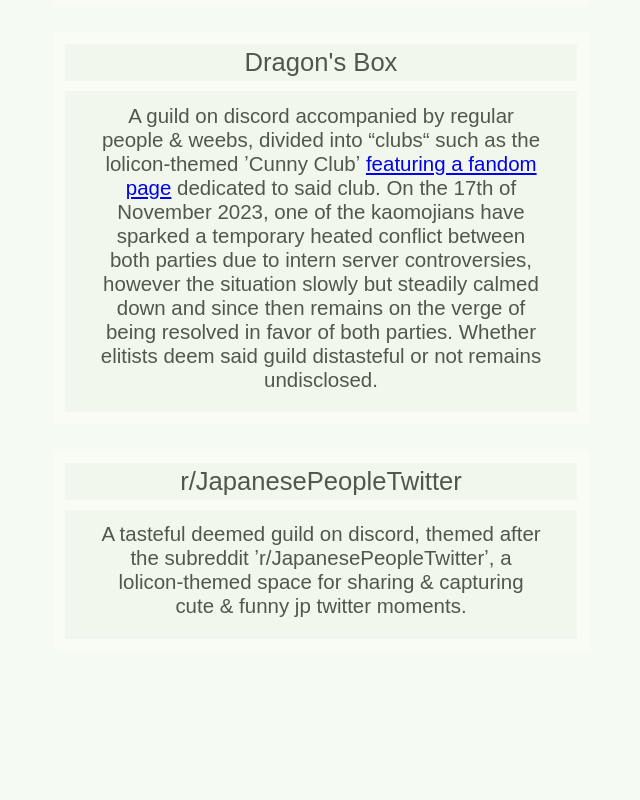
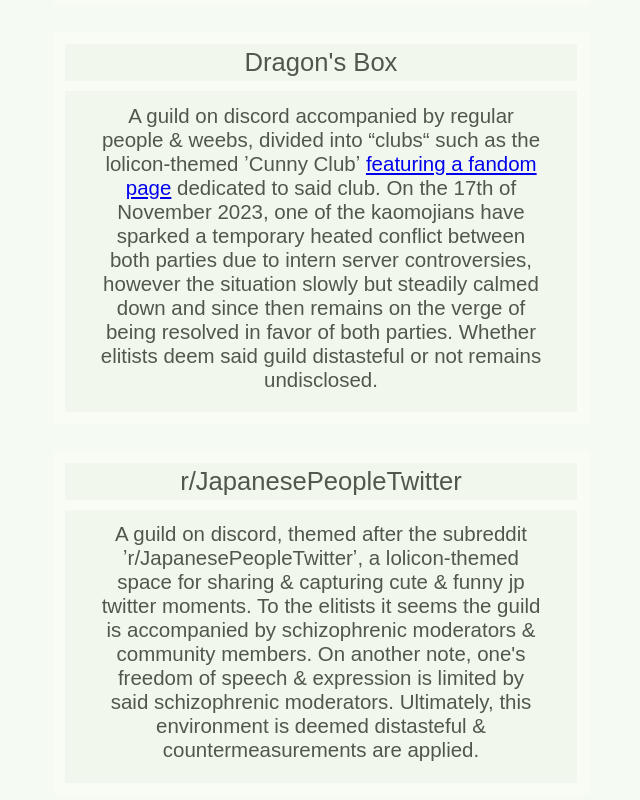
Before and after one commit to kaomojicord/kaomojicord.github.io, a plain HTML site: page index.html in a window 1280 px wide. Shown: the part 10271-11071 px from the top of the page, without its empty margins (319-959 px from the left). Before the commit the page ends 10969 px from the top, so only its background shows below. Drawn offline with Linux system fonts and the light colour scheme.

Commit message:
still 2.3 lol

```diff
--- a/index.html
+++ b/index.html
@@ -201,7 +201,7 @@
         <div id="wrapper">
           <header>r/JapanesePeopleTwitter</header>
           <div id="wrapper-content">
-            <article>A tasteful deemed guild on discord, themed after the subreddit ʼr/JapanesePeopleTwitterʼ, a lolicon-themed space for sharing & capturing cute & funny jp twitter moments.</article>
+            <article>A guild on discord, themed after the subreddit ʼr/JapanesePeopleTwitterʼ, a lolicon-themed space for sharing & capturing cute & funny jp twitter moments. To the elitists it seems the guild is accompanied by schizophrenic moderators & community members. On another note, one's freedom of speech & expression is limited by said schizophrenic moderators. Ultimately, this environment is deemed distasteful & countermeasurements are applied.</article>
           </div>
         </div>
     </main>
```
